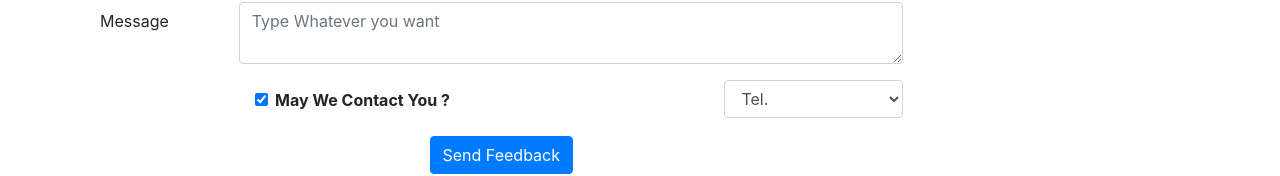
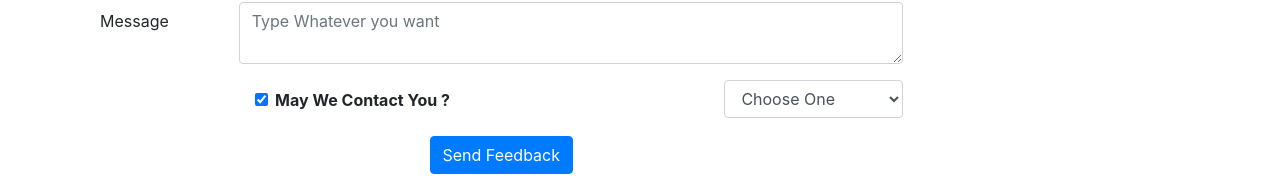
Before and after one commit to yossef-khaled/Menu-App, a React (Create React App) app: page /contactus in a window 1280 px wide. Both pictures are taken after a click on the checkbox 400 px from the left and 1318 px from the top of the page. Shown: the part 1219-1395 px from the top of the page. Built offline with nearby package versions, Linux system fonts and the light colour scheme.

Commit message:
Handle not showing the state value error.

```diff
--- a/src/Components/ContactUsComponent.jsx
+++ b/src/Components/ContactUsComponent.jsx
@@ -3,13 +3,14 @@ import {Breadcrumb, BreadcrumbItem, Form, FormGroup, Label, Col, Input, Button}
 import {Link} from 'react-router-dom';
 
 
-function RenderContactSelect({doesAgree, handleInputChange}) {
+function RenderContactSelect({doesAgree, contactType, handleInputChange}) {
     if(doesAgree) {
         return(
             <Col md={{size: 3, offset: 1}}>
                 <Input type="select" name="contactType"
-                       value={doesAgree}
+                       value={contactType}
                        onChange={handleInputChange}>
+                    <option value="none">Choose One</option>
                     <option>Tel.</option>
                     <option>Email</option>
                 </Input>
@@ -17,7 +18,6 @@ function RenderContactSelect({doesAgree, handleInputChange}) {
         );
     }
     else {
-        console.log(doesAgree);
         return(
             <></>
         );
@@ -176,7 +176,7 @@ class ContactUs extends Component {
                                            />
                                     <Label className="font-weight-bold"> May We Contact You ?</Label>
                                 </Col>
-                                <RenderContactSelect doesAgree={this.state.doesAgree} handleInputChange={this.handleInputChange}/>
+                                <RenderContactSelect doesAgree={this.state.doesAgree} contactType={this.state.contactType} handleInputChange={this.handleInputChange}/>
                             </FormGroup>
                             <FormGroup className="text-center">
                                 <Col>
```
